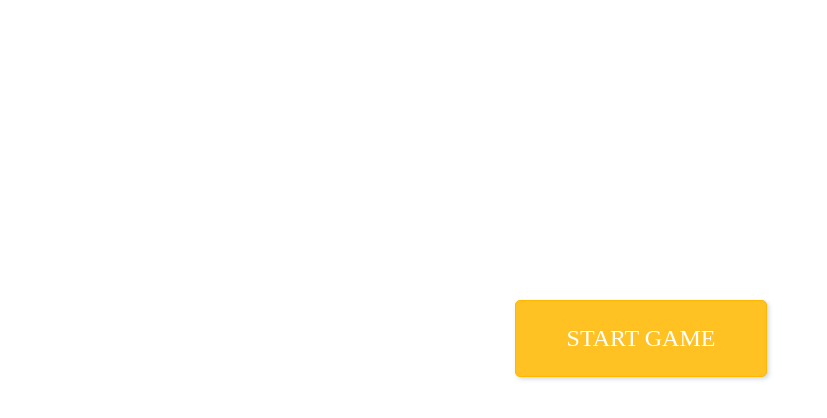
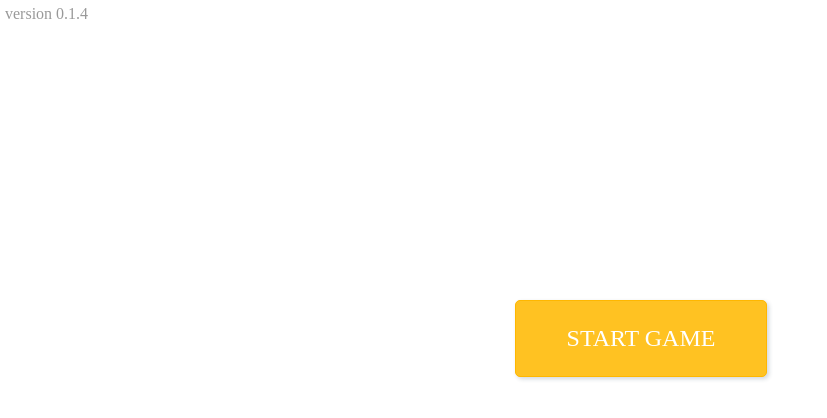
Before and after one commit to 19leshka/find-cell-game, a plain HTML site: page index.html in a window 1280 px wide. Shown: the whole page, without its empty margins (0-827 px from the left). Drawn offline with Linux system fonts and the light colour scheme.

Commit message:
Add app version.

```diff
--- a/index.html
+++ b/index.html
@@ -8,6 +8,9 @@
     <title>Document</title>
 </head>
 <body>
+    <div class="version">
+        <p>version 0.1.4</p>
+    </div>
 
     <div class="container">
         <div class="start__btn">
--- a/style.css
+++ b/style.css
@@ -7,6 +7,18 @@
 a{
     text-decoration: none;
     display: inline-block;
+}
+
+.version{
+    position: fixed;
+    left: 5px;
+    top: 5px;
+    margin: 0;
+    opacity: 0.4;
+}
+
+.version p{
+    margin: 0;
 }
 
 .start__btn{
```
